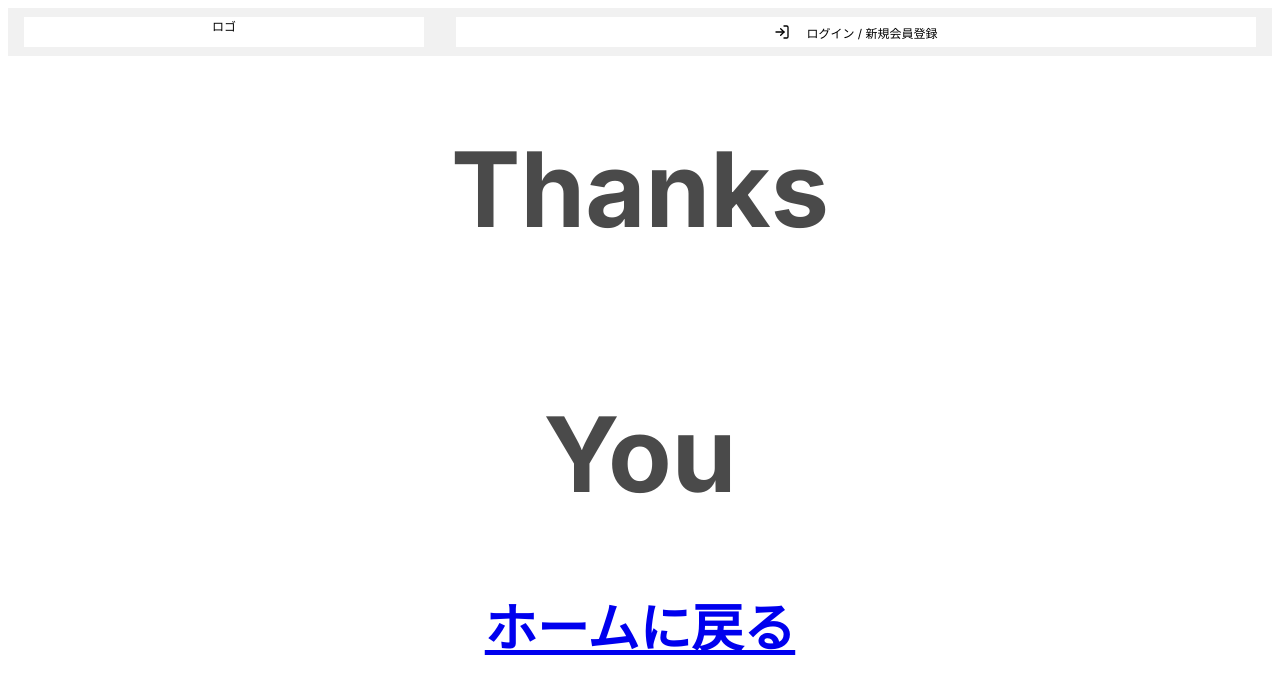
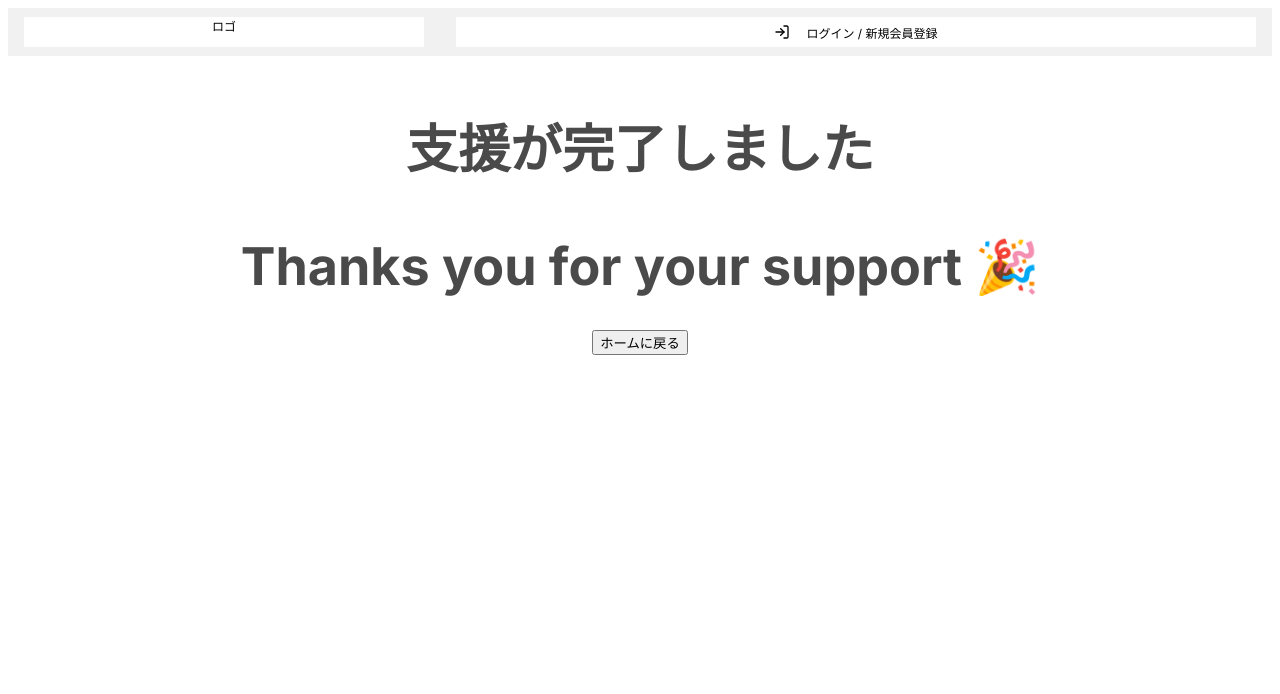
Before and after one commit to Tornado2023-Team1-UFO/UFO-front, a Next.js app: page /events/supports/success in a window 1280 px wide. Shown: the top 694 px of the page. Built offline with nearby package versions, Linux system fonts and the light colour scheme.

Commit message:
🎨 thanks page作成

```diff
--- a/src/app/events/supports/success/page.tsx
+++ b/src/app/events/supports/success/page.tsx
@@ -3,9 +3,11 @@ import styles from './index.module.css'
 const Page = () => {
   return (
     <div className={styles.title}>
-      <h1>Thanks</h1>
-      <h1>You</h1>
-      <Link href='/'>ホームに戻る</Link>
+      <p>支援が完了しました</p>
+      <div>Thanks you for your support 🎉</div>
+      <Link href='/'>
+        <button className={styles.button}>ホームに戻る</button>
+      </Link>
     </div>
   )
 }
```
